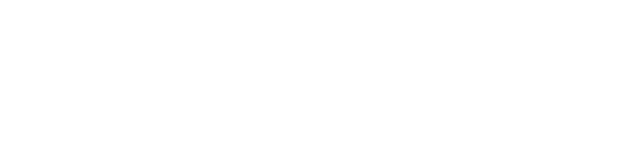
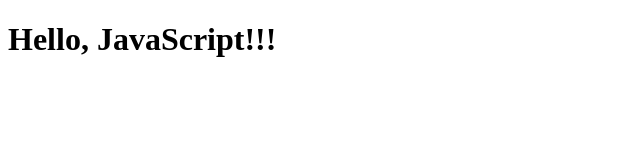
Before and after one commit to Evgenij-Vasiliev/firstLevelJS, a plain HTML site: page index.html in a window 1280 px wide. Shown: the whole page, without its empty margins (0-640 px from the left). Drawn offline with Linux system fonts and the light colour scheme.

Commit message:
added h1

```diff
--- a/index.html
+++ b/index.html
@@ -8,6 +8,7 @@
     </head>
 
     <body>
+        <h1>Hello, JavaScript!!!</h1>
         <script src="script.js"></script>
     </body>
 </html>
```
